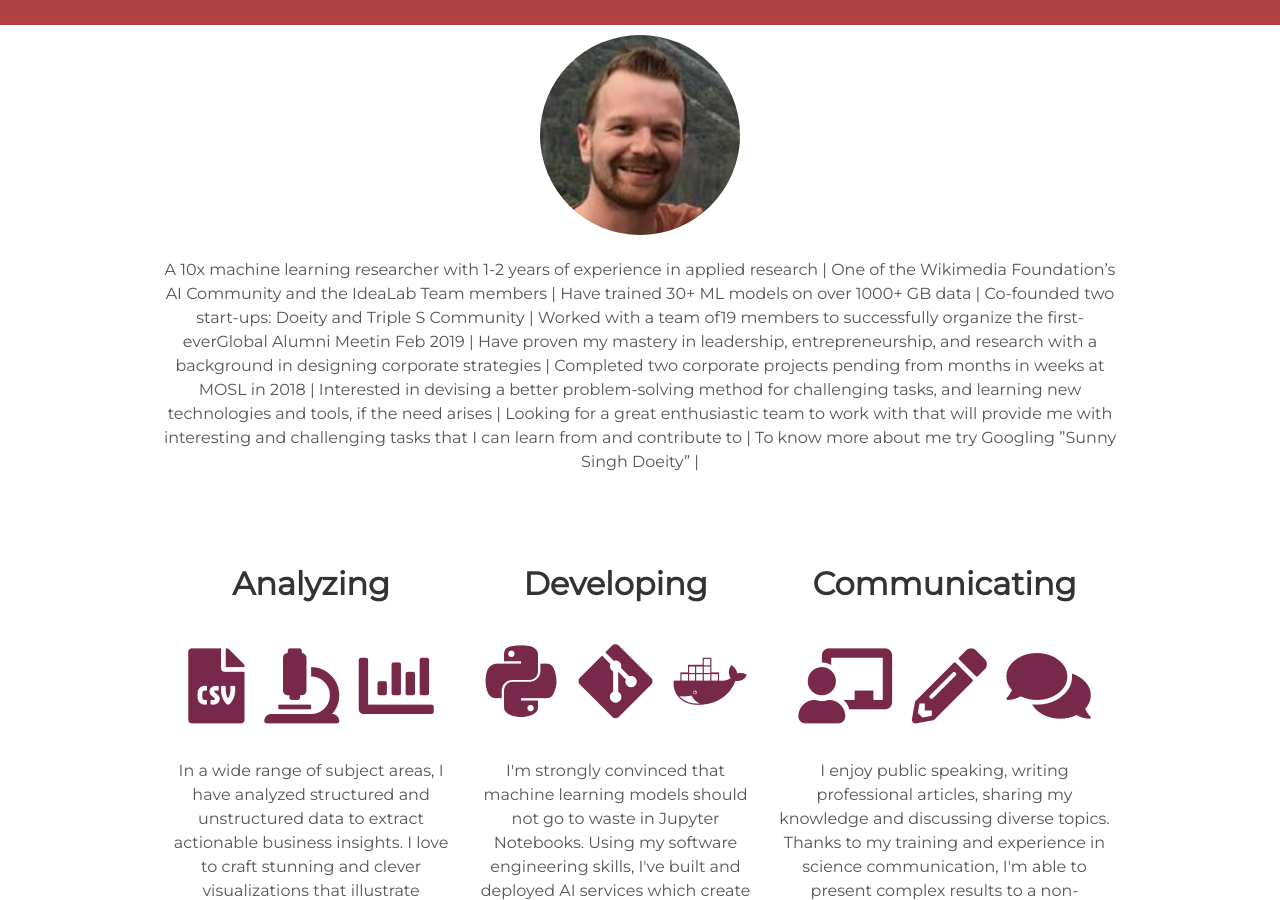
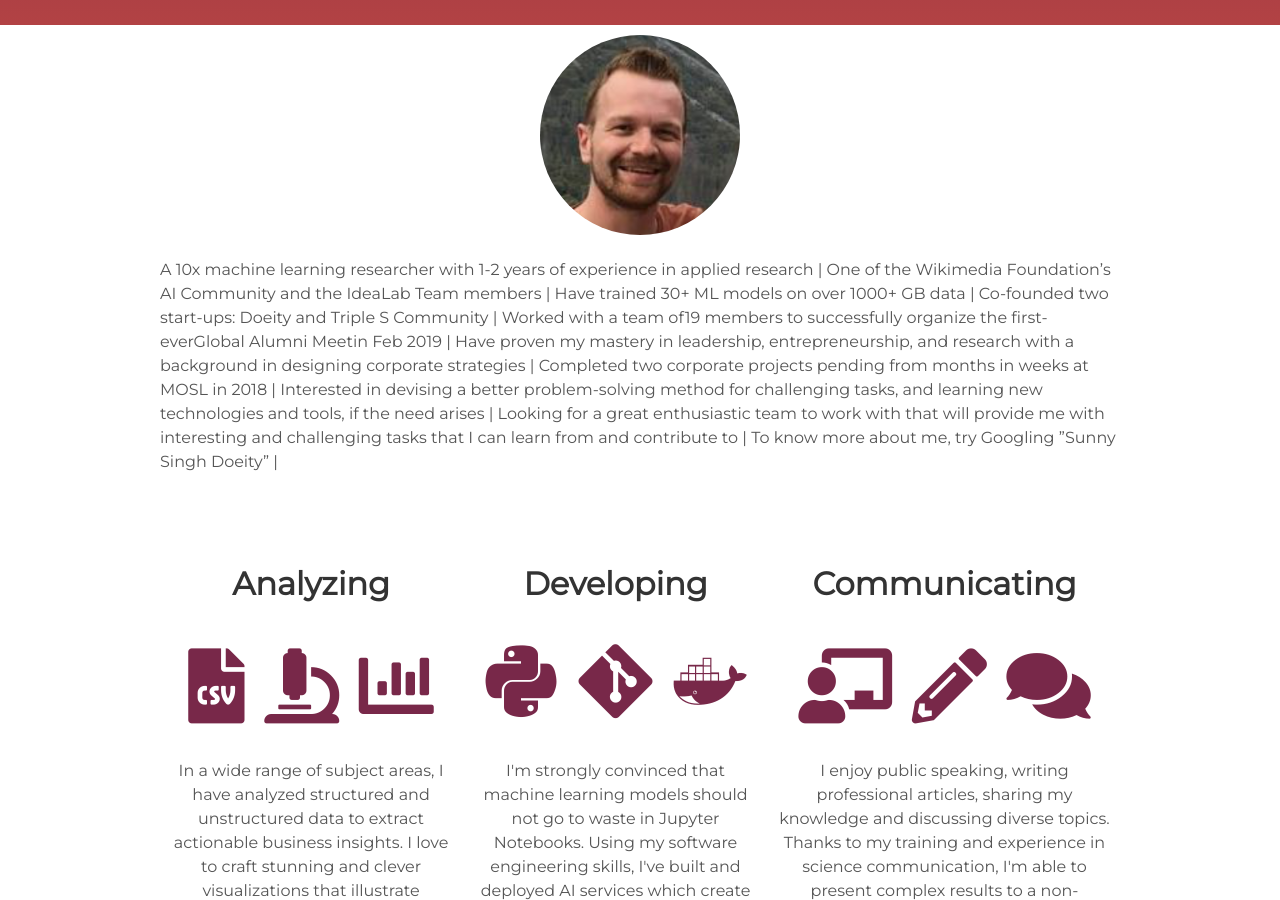
Before and after one commit to arkadee/arkadee.github.io, a Jekyll site: the page built from index.html, in a window 1280 px wide and 900 px high, scrolled down 875 px. Built offline with Jekyll 4.4.1, drawn with Linux system fonts in a browser that asks for light colours.

Commit message:
Update about.html

```diff
--- a/_includes/about.html
+++ b/_includes/about.html
@@ -2,9 +2,9 @@
    <img src="assets/img/avatar.png" alt="Avatar">
 </div>
 
- <div class="user-details">
+ <div>
   <p align=”justify”>
-   A 10x machine learning researcher with 1-2 years of experience in applied research | One of the Wikimedia Foundation’s AI Community and the IdeaLab Team members | Have trained 30+ ML models on over 1000+ GB data | Co-founded two start-ups: Doeity and Triple S Community | Worked with a team of19 members to successfully organize the first-everGlobal Alumni Meetin Feb 2019 | Have proven my mastery in leadership, entrepreneurship, and research with a background in designing corporate strategies | Completed two corporate projects pending from months in weeks at MOSL in 2018 | Interested in devising a better problem-solving method for challenging tasks, and learning new technologies and tools, if the need arises | Looking for a great enthusiastic team to work with that will provide me with interesting and challenging tasks that I can learn from and contribute to | To know more about me try Googling ”Sunny Singh Doeity” |
+   A 10x machine learning researcher with 1-2 years of experience in applied research | One of the Wikimedia Foundation’s AI Community and the IdeaLab Team members | Have trained 30+ ML models on over 1000+ GB data | Co-founded two start-ups: Doeity and Triple S Community | Worked with a team of19 members to successfully organize the first-everGlobal Alumni Meetin Feb 2019 | Have proven my mastery in leadership, entrepreneurship, and research with a background in designing corporate strategies | Completed two corporate projects pending from months in weeks at MOSL in 2018 | Interested in devising a better problem-solving method for challenging tasks, and learning new technologies and tools, if the need arises | Looking for a great enthusiastic team to work with that will provide me with interesting and challenging tasks that I can learn from and contribute to | To know more about me, try Googling ”Sunny Singh Doeity” |
   </p>
 </div>
 
```
